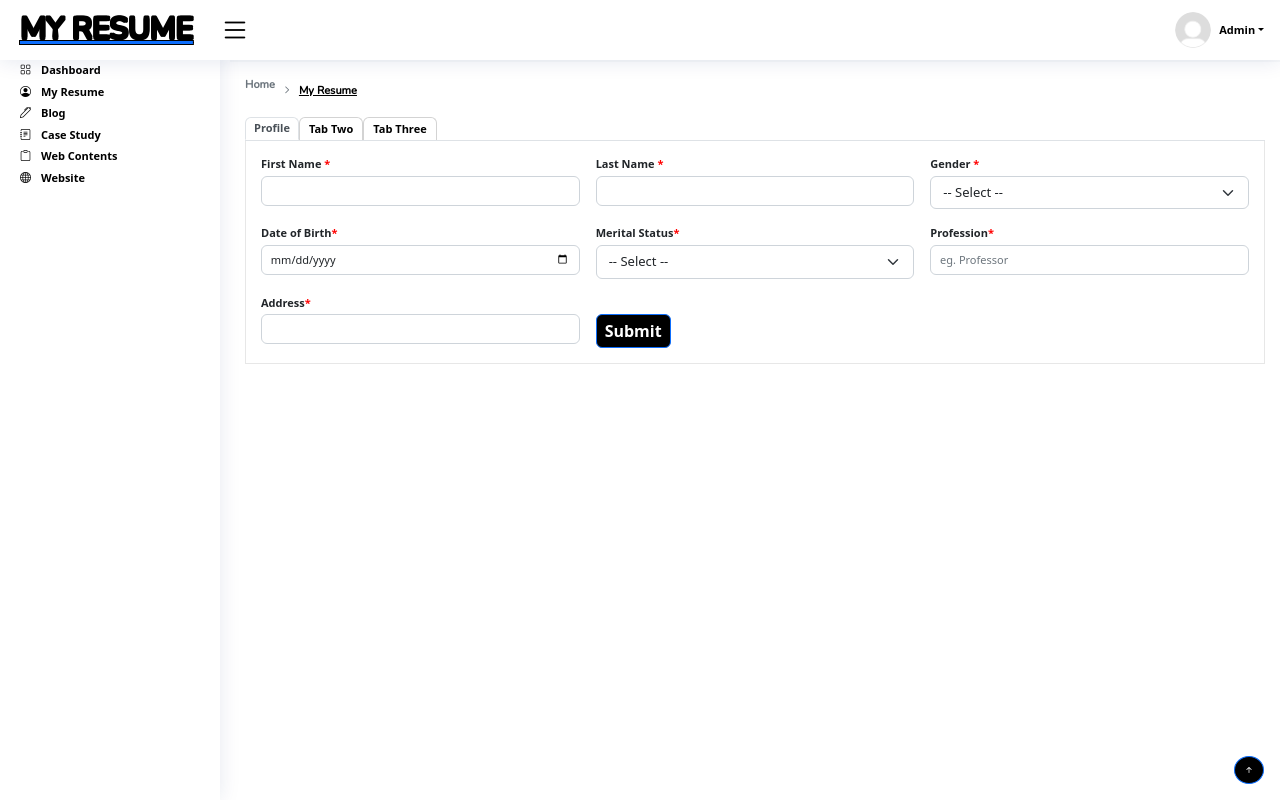
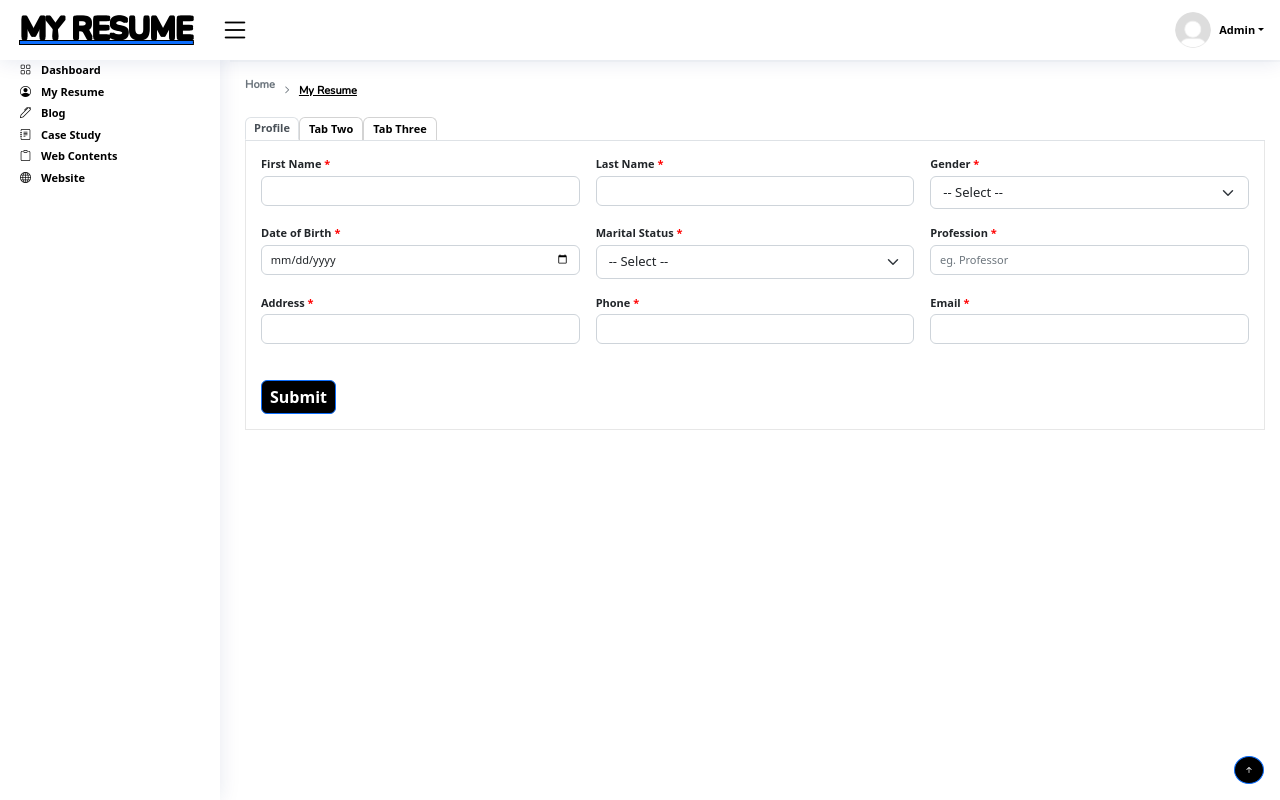
Before and after one commit to asib-hasan/resume-builder, a Vue app: page /dashboard in a window 1280 px wide. Built offline with nearby package versions, Linux system fonts and the light colour scheme.

Commit message:
profile ongoing

```diff
--- a/package.json
+++ b/package.json
@@ -14,6 +14,8 @@
     "format": "prettier --write src/"
   },
   "dependencies": {
+    "@vuelidate/core": "^2.0.3",
+    "@vuelidate/validators": "^2.0.4",
     "pinia": "^3.0.1",
     "vue": "^3.5.13",
     "vue-router": "^4.5.0"
--- a/src/router/index.js
+++ b/src/router/index.js
@@ -11,12 +11,12 @@ const router = createRouter({
     {
       path: '/resume/profile',
       name: 'resume-profile',
-      component: () => import('../views/my-resume/Profile.vue'),
+      component: () => import('../views/my_resume/Profile.vue'),
     },
     {
       path: '/resume/experience',
       name: 'resume-experience',
-      component: () => import('../views/my-resume/Experience.vue'),
+      component: () => import('../views/my_resume/Experiences.vue'),
     },
   ],
 })
--- a/src/views/DashBoard.vue
+++ b/src/views/DashBoard.vue
@@ -1,8 +1,52 @@
 <script>
 import SideBar from '@/layout/SideBar.vue'
+import useVuelidate from '@vuelidate/core'
+import { required, email, minLength, numeric } from '@vuelidate/validators'
+import { ref, computed } from 'vue'
 
 export default {
   components: { SideBar },
+  setup() {
+    // Form Data
+    const form = ref({
+      first_name: '',
+      last_name: '',
+      gender: '',
+      dob: '',
+      marital_status: '',
+      profession: '',
+      address: '',
+      phone: '',
+      email: '',
+    })
+
+    // Validation Rules
+    const rules = {
+      first_name: { required },
+      last_name: { required },
+      gender: { required },
+      dob: { required },
+      marital_status: { required },
+      profession: { required },
+      address: { required },
+      phone: { required, numeric, minLength: minLength(10) },
+      email: { required, email },
+    }
+
+    // Vuelidate Instance
+    const v$ = useVuelidate(rules, form)
+
+    // Form Submission
+    const submitForm = () => {
+      v$.value.$validate() // Trigger validation
+      if (!v$.value.$error) {
+        alert('Form submitted successfully!')
+        // Proceed with form submission logic
+      }
+    }
+
+    return { form, v$, submitForm }
+  },
 }
 </script>
 
@@ -20,63 +64,94 @@ export default {
         <div class="col-md-12">
           <ul class="nav nav-tabs nav-tabs-bordered d-flex">
             <li class="nav-item">
-              <a href="content.php" class="nav-link active font-weight-bold">Profile</a>
+              <a href="#" class="nav-link active font-weight-bold">Profile</a>
             </li>
             <li class="nav-item tab-style">
-              <a href="form.php" class="nav-link font-weight-bold">Tab Two</a>
+              <a href="#" class="nav-link font-weight-bold">Tab Two</a>
             </li>
             <li class="nav-item tab-style">
-              <a href="" class="nav-link font-weight-bold">Tab Three</a>
+              <a href="#" class="nav-link font-weight-bold">Tab Three</a>
             </li>
           </ul>
           <div class="tab-content">
-            <form class="row g-3" method="" action="">
+            <form @submit.prevent="submitForm" class="row g-3">
               <div class="col-md-4">
                 <label class="form-label">First Name <span class="required-mask">*</span></label>
-                <input type="text" class="form-control" name="first_name" value="" required />
+                <input v-model="form.first_name" type="text" class="form-control" />
+                <div v-if="v$.first_name.$error" class="text-danger">First name is required</div>
               </div>
+
               <div class="col-md-4">
                 <label class="form-label">Last Name <span class="required-mask">*</span></label>
-                <input type="text" class="form-control" name="last_name" value="" required />
+                <input v-model="form.last_name" type="text" class="form-control" />
+                <div v-if="v$.last_name.$error" class="text-danger">Last name is required</div>
               </div>
+
               <div class="col-md-4">
                 <label class="form-label">Gender <span class="required-mask">*</span></label>
-                <select class="form-select">
-                  <option>-- Select --</option>
+                <select v-model="form.gender" class="form-select">
+                  <option value="">-- Select --</option>
                   <option value="1">Male</option>
                   <option value="2">Female</option>
                 </select>
+                <div v-if="v$.gender.$error" class="text-danger">Gender is required</div>
               </div>
+
               <div class="col-md-4">
-                <label class="form-label">Date of Birth<span class="required-mask">*</span></label>
-                <input type="date" class="form-control" name="dob" value="" required />
+                <label class="form-label">Date of Birth <span class="required-mask">*</span></label>
+                <input v-model="form.dob" type="date" class="form-control" />
+                <div v-if="v$.dob.$error" class="text-danger">Date of Birth is required</div>
               </div>
+
               <div class="col-md-4">
-                <label class="form-label">Merital Status<span class="required-mask">*</span></label>
-                <select class="form-select">
-                  <option>-- Select --</option>
+                <label class="form-label"
+                  >Marital Status <span class="required-mask">*</span></label
+                >
+                <select v-model="form.marital_status" class="form-select">
+                  <option value="">-- Select --</option>
                   <option value="1">Single</option>
                   <option value="2">Married</option>
                   <option value="3">Divorced</option>
                 </select>
+                <div v-if="v$.marital_status.$error" class="text-danger">
+                  Marital status is required
+                </div>
               </div>
+
               <div class="col-md-4">
-                <label class="form-label">Profession<span class="required-mask">*</span></label>
+                <label class="form-label">Profession <span class="required-mask">*</span></label>
                 <input
+                  v-model="form.profession"
                   type="text"
                   class="form-control"
-                  name="profession"
                   placeholder="eg. Professor"
-                  required
                 />
+                <div v-if="v$.profession.$error" class="text-danger">Profession is required</div>
               </div>
+
               <div class="col-md-4">
-                <label class="form-label">Address<span class="required-mask">*</span></label>
-                <input type="text" class="form-control" name="address" value="" required />
+                <label class="form-label">Address <span class="required-mask">*</span></label>
+                <input v-model="form.address" type="text" class="form-control" />
+                <div v-if="v$.address.$error" class="text-danger">Address is required</div>
               </div>
+
+              <div class="col-md-4">
+                <label class="form-label">Phone <span class="required-mask">*</span></label>
+                <input v-model="form.phone" type="text" class="form-control" />
+                <div v-if="v$.phone.$error" class="text-danger">
+                  Phone must be at least 10 digits
+                </div>
+              </div>
+
+              <div class="col-md-4">
+                <label class="form-label">Email <span class="required-mask">*</span></label>
+                <input v-model="form.email" type="email" class="form-control" />
+                <div v-if="v$.email.$error" class="text-danger">Valid email is required</div>
+              </div>
+
               <div class="col-md-4">
                 <label class="form-label">&nbsp;</label>
-                <button class="btn btn-primary">Submit</button>
+                <button type="submit" class="btn btn-primary">Submit</button>
               </div>
             </form>
           </div>
```
Also changed, not shown: 1 other file (tests, documents, lock files or other folders).
